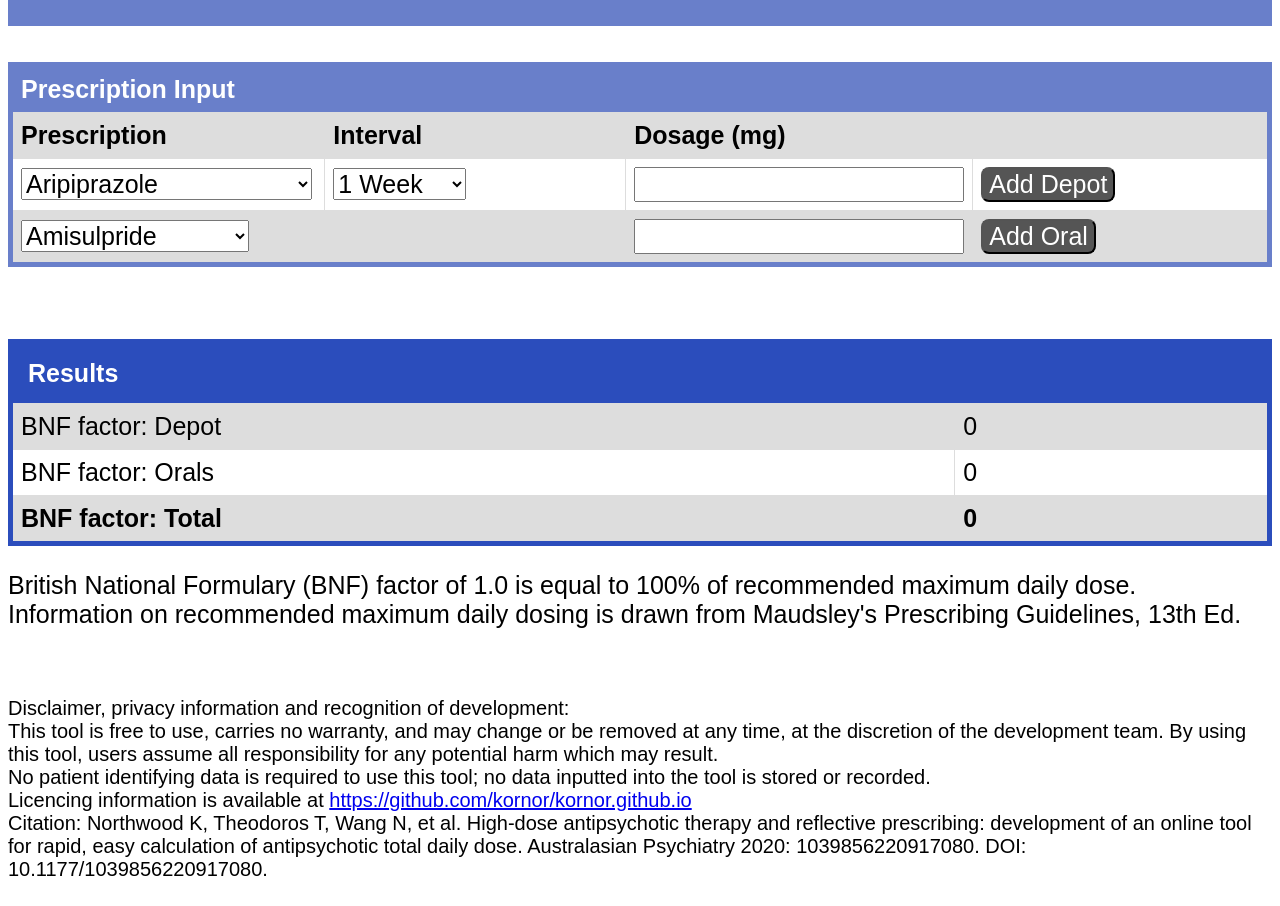
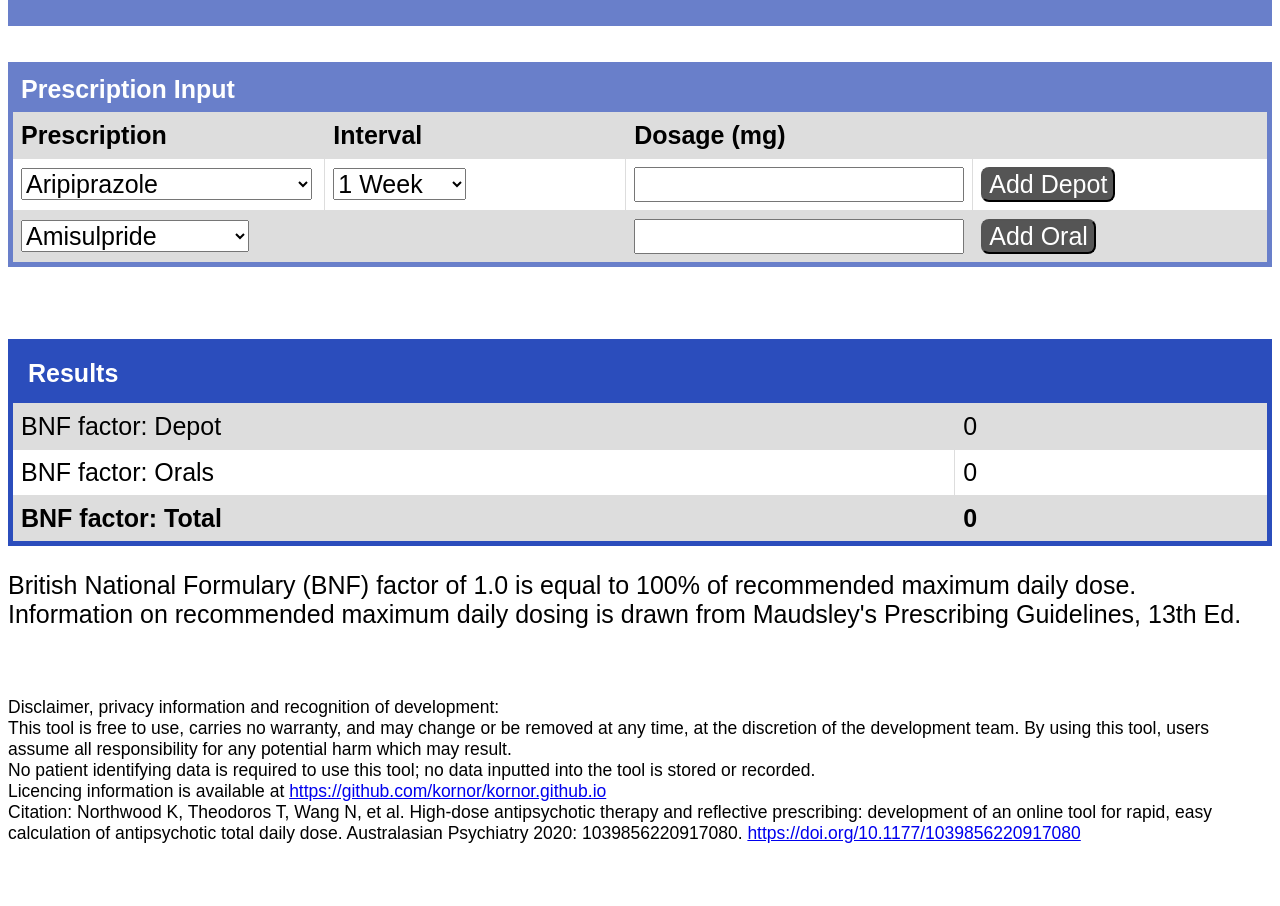
Before and after one commit to kornor/kornor.github.io, a plain HTML site: page index.html in a window 1280 px wide. Shown: the part 121-1027 px from the top of the page. After the commit the page ends 990 px from the top, so only its background shows below. Drawn offline with Linux system fonts and the light colour scheme.

Commit message:
Update index.html
Add DOI link

```diff
--- a/index.html
+++ b/index.html
@@ -67,7 +67,7 @@
 	</p>
 	<br>
 	<p>
-  <span style="font-size:0.8em">
+  <span style="font-size:0.7em">
 		Disclaimer, privacy information and recognition of development:
 		<br>
 		This tool is free to use, carries no warranty, and may change or be removed at any time, at the discretion of the development team.
@@ -78,7 +78,7 @@
 		Licencing information is available at <a href="https://github.com/kornor/kornor.github.io">https://github.com/kornor/kornor.github.io</a>
 	  	<br>
 	  	Citation: Northwood K, Theodoros T, Wang N, et al. High-dose antipsychotic therapy and reflective prescribing: development of an online tool for rapid, easy calculation of antipsychotic total daily dose.
-	  	Australasian Psychiatry 2020: 1039856220917080. DOI: 10.1177/1039856220917080.
+	  	Australasian Psychiatry 2020: 1039856220917080. <a href = "https://doi.org/10.1177/1039856220917080"> https://doi.org/10.1177/1039856220917080</a>
 
 	</span>
 	</p>
```
